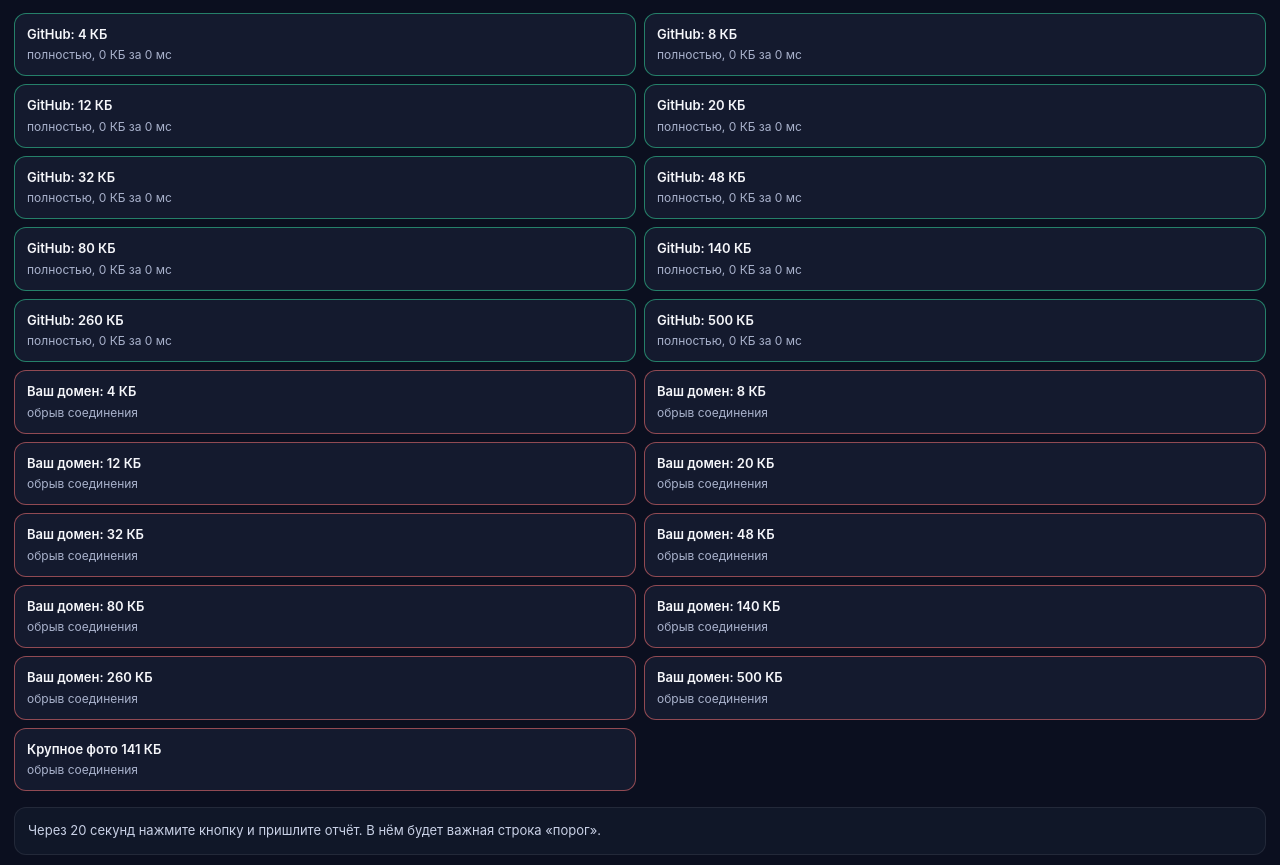
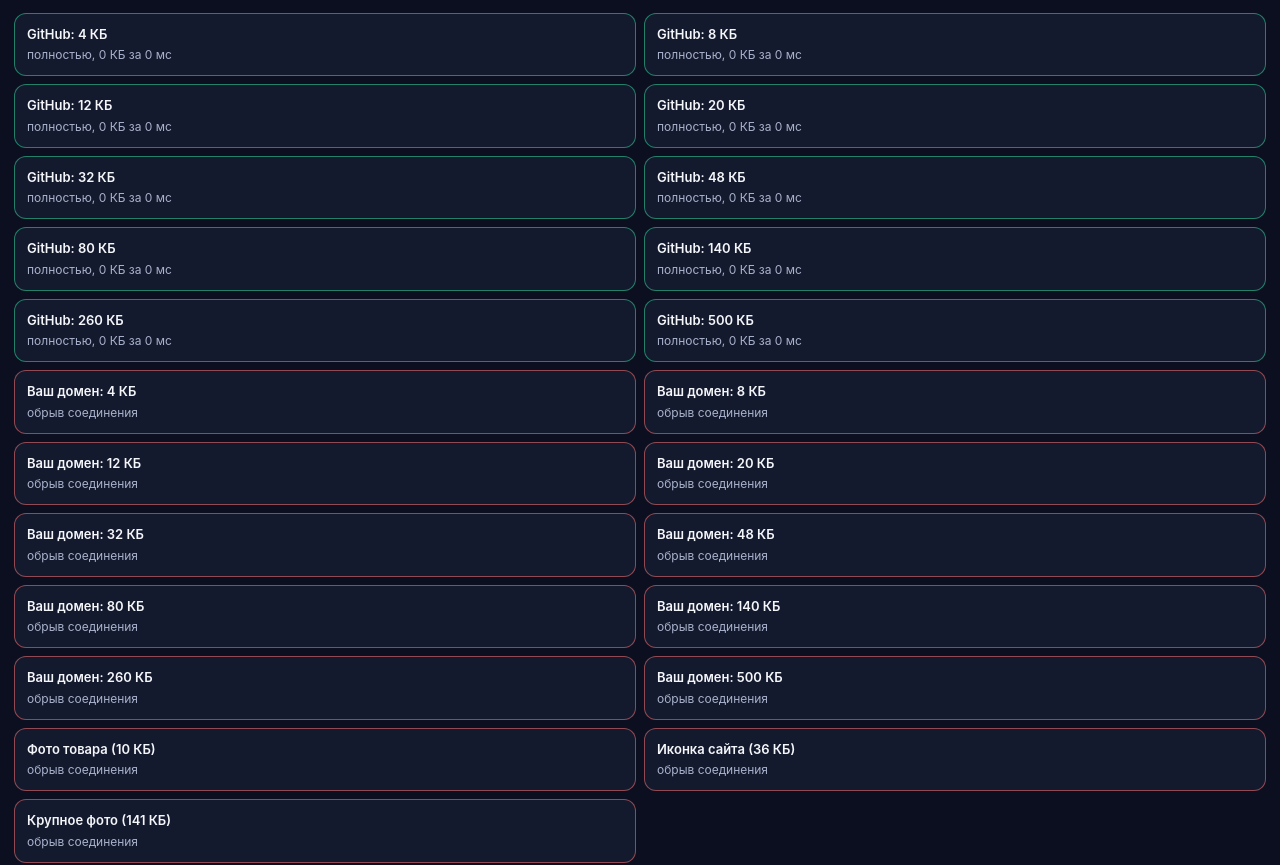
Before and after one commit to hilsetapp/babeo-mirror, a plain HTML site: page porog.html in a window 1280 px wide. Shown: the part 72-937 px from the top of the page. Drawn offline with Linux system fonts and the light colour scheme; no server answers.

Commit message:
диагностика: честный замер и реальные фото

```diff
--- a/porog.html
+++ b/porog.html
@@ -85,10 +85,17 @@
   SIZES.forEach(function (kb) {
     probe('https://babeo-app.ru/api/probe?kb=' + kb + '&p=' + Date.now(), 'ru-' + kb, 'Ваш домен: ' + kb + ' КБ');
   });
-  // отдельно проверяем, приходит ли крупное фото целиком
-  probe('https://babeo-app.ru/api/assets/HERO_VILLAGE.webp?p=' + Date.now(), 'photo', 'Крупное фото 141 КБ');
+  // отдельно проверяем реальные фото с сайта: именно они не открывались
+  var PHOTOS = [
+    ['SONY_XM5', 'Фото товара (10 КБ)'],
+    ['ICON_512', 'Иконка сайта (36 КБ)'],
+    ['HERO_VILLAGE', 'Крупное фото (141 КБ)'],
+  ];
+  PHOTOS.forEach(function (item) {
+    probe('https://babeo-app.ru/api/assets/' + item[0] + '.webp?p=' + Date.now(), 'photo-' + item[0], item[1]);
+  });
 
-  var expected = SIZES.length * 2 + 1;
+  var expected = SIZES.length * 2 + 3;
   var doneCount = 0;
   var reportBuilt = false;
 
```
